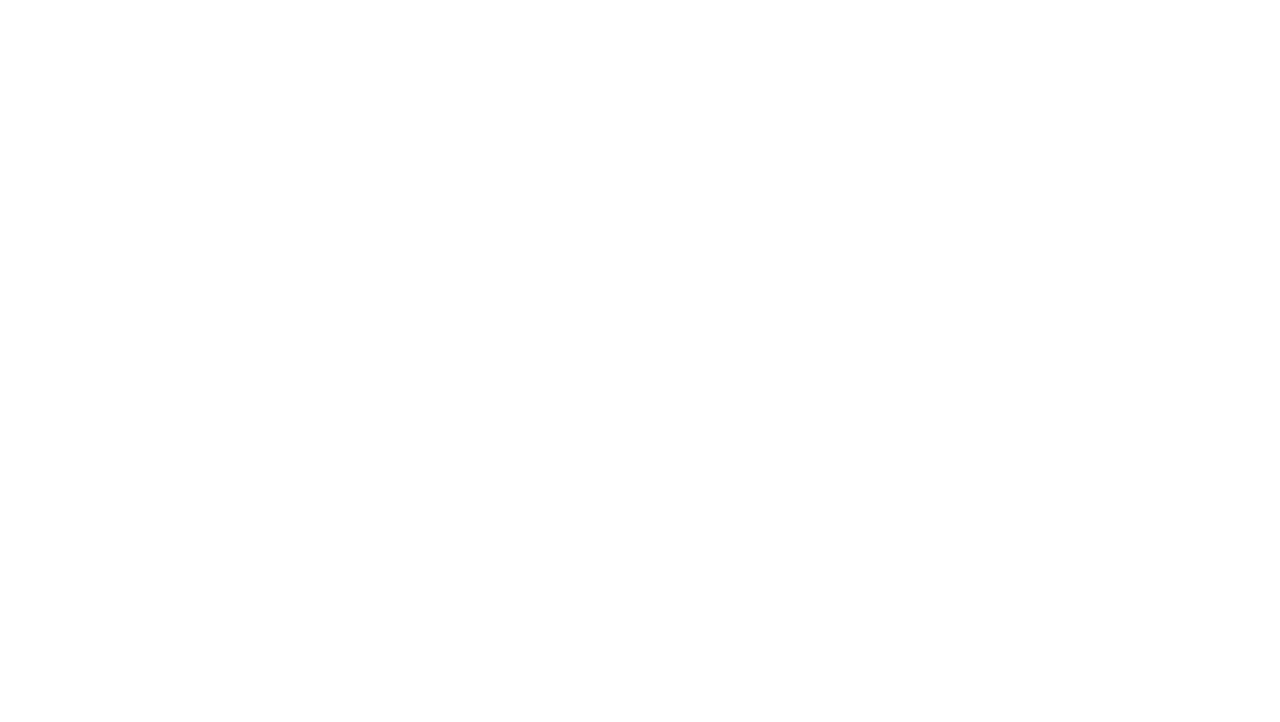
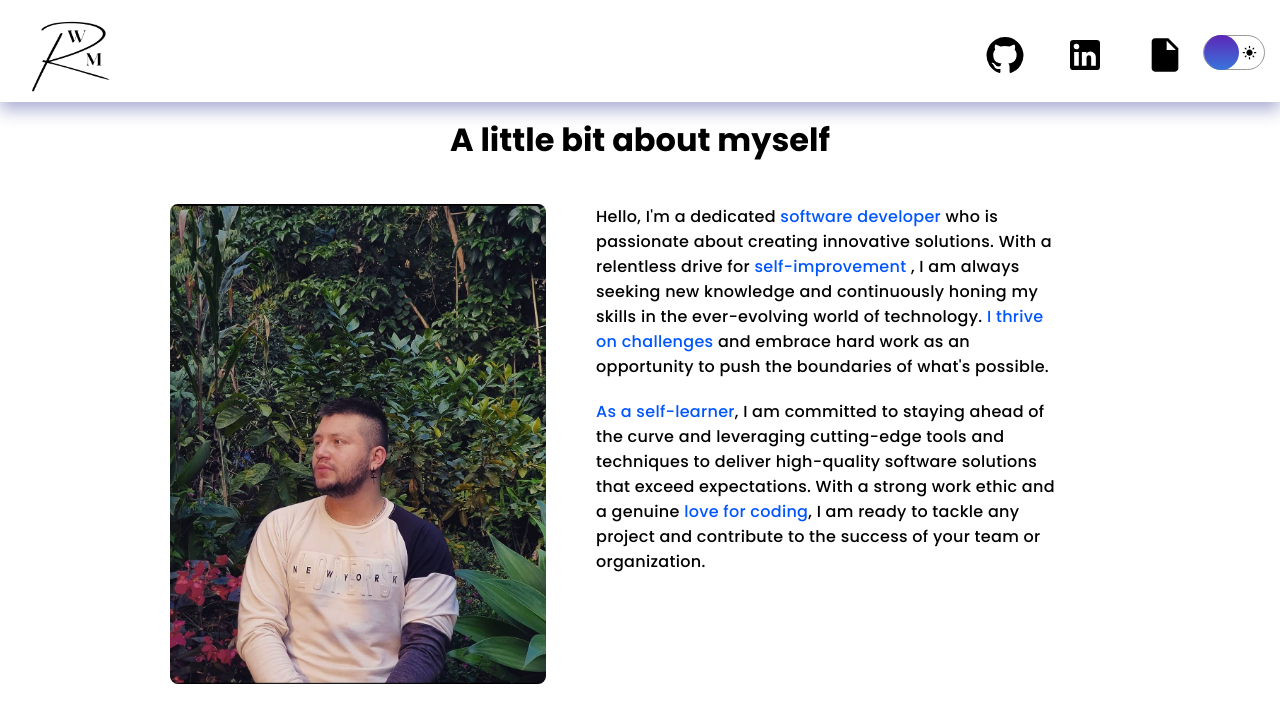
Before and after one commit to Wmurciarey9/wilson-dev-portfolio, a React (Create React App) app: page /about in a window 1280 px wide. Before the commit this address had no page. Shown: the top 722 px of the page. Built offline with nearby package versions, Linux system fonts and the light colour scheme.

Commit message:
Changed some of the styling for better performance

```diff
--- a/src/App.jsx
+++ b/src/App.jsx
@@ -1,6 +1,7 @@
 import { useContext } from "react";
 import { BrowserRouter, Route, Routes } from "react-router-dom";
 import { ThemeContext } from "./context";
+import { AboutPage } from "./pages/aboutPage/AboutPage";
 import Contact from "./pages/contact/Contact";
 import { Home } from "./pages/home/Home";
 
@@ -15,6 +16,7 @@ const App = () => {
           <Route exact path="/" element={<Home />} />
 
           <Route path="/contact" element={<Contact />} />
+          <Route path="/about" element={<AboutPage />} />
         </Routes>
       </BrowserRouter>
     </div>
--- a/src/components/about/About.jsx
+++ b/src/components/about/About.jsx
@@ -1,6 +1,36 @@
 import React from "react";
+import Me from "../images/BigMe.jpg";
 import "./about.scss";
 
 export const About = () => {
-  return <div>About</div>;
+  return (
+    <div className="about">
+      <h1>A little bit about myself</h1>
+
+      <div className="about-container">
+        <div className="left">
+          <img src={Me} alt="wilsonDev" />
+        </div>
+        <div className="right">
+          <p>
+            Hello, I'm a dedicated <span> software developer </span> who is
+            passionate about creating innovative solutions. With a relentless
+            drive for <span>self-improvement</span> , I am always seeking new
+            knowledge and continuously honing my skills in the ever-evolving
+            world of technology. <span> I thrive on challenges </span> and
+            embrace hard work as an opportunity to push the boundaries of what's
+            possible.
+          </p>
+          <p>
+            <span> As a self-learner</span>, I am committed to staying ahead of
+            the curve and leveraging cutting-edge tools and techniques to
+            deliver high-quality software solutions that exceed expectations.
+            With a strong work ethic and a genuine <span> love for coding</span>
+            , I am ready to tackle any project and contribute to the success of
+            your team or organization.
+          </p>
+        </div>
+      </div>
+    </div>
+  );
 };
--- a/src/components/about/about.scss
+++ b/src/components/about/about.scss
@@ -0,0 +1,43 @@
+.about {
+  display: flex;
+  align-items: center;
+  justify-content: center;
+  flex-direction: column;
+  height: 100vh;
+  margin: 0 170px;
+  gap: 40px;
+
+  .about-container {
+    display: flex;
+    width: 100%;
+    gap: 50px;
+
+    .left {
+      width: 40%;
+      height: 100%;
+
+      img {
+        height: 100%;
+        width: 100%;
+        object-fit: cover;
+        border-radius: 8px;
+      }
+    }
+
+    .right {
+      width: 50%;
+      display: flex;
+      flex-direction: column;
+      gap: 20px;
+      font-weight: 500;
+
+      p {
+        letter-spacing: 0.3px;
+      }
+
+      span {
+        color: #0055ff;
+      }
+    }
+  }
+}
--- a/src/components/intro/Intro.jsx
+++ b/src/components/intro/Intro.jsx
@@ -1,9 +1,25 @@
-import React from "react";
+import FiberManualRecordIcon from "@mui/icons-material/FiberManualRecord";
+import React, { useContext } from "react";
+import { Link } from "react-router-dom";
+import { ThemeContext } from "../../context";
+import Arrow from "../images/arrow.gif";
 import "./intro.scss";
-import { Link } from "react-router-dom";
-import Arrow from "../images/arrow.gif";
 
 export const Intro = () => {
+  const projectBtn = () => {
+    document
+      .querySelector("#project-section")
+      .scrollIntoView({ behavior: "smooth" });
+  };
+  // const skillsBtn = () => {
+  //   document
+  //     .querySelector("#skills-section")
+  //     .scrollIntoView({ behavior: "smooth" });
+  // };
+
+  const theme = useContext(ThemeContext);
+  const darkMode = theme.state.darkMode;
+
   return (
     <div className="intro">
       <h1>
@@ -16,9 +32,17 @@ export const Intro = () => {
         <p>Get my CV here!</p>
       </div>
       <div className="miniNavbar">
-        <span>Skills</span>
-        <span>Projects</span>
-        <span>About</span>
+        {/* <Link onClick={skillsBtn} to="/">
+          <span>Skills</span>
+        </Link>
+        <FiberManualRecordIcon className="icon" /> */}
+        <Link onClick={projectBtn} to="/">
+          <span style={{ color: darkMode && "#fff" }}>Projects</span>
+        </Link>
+        <FiberManualRecordIcon className="icon" />
+        <Link to={`/about`}>
+          <span style={{ color: darkMode && "#fff" }}>About</span>
+        </Link>
       </div>
       <div className="buttons">
         <Link to={`/contact`}>
--- a/src/components/navbar/Navbar.jsx
+++ b/src/components/navbar/Navbar.jsx
@@ -1,17 +1,17 @@
 import "./navbar.scss";
 
+import GitHubIcon from "@mui/icons-material/GitHub";
+import InsertDriveFileIcon from "@mui/icons-material/InsertDriveFile";
+import LinkedInIcon from "@mui/icons-material/LinkedIn";
+import React, { useContext, useState } from "react";
+import { ThemeContext } from "../../context";
 import Logo from "../../images/brandTransparent.png";
 import WhiteLogo from "../../images/whiteTransparent.png";
-import GitHubIcon from "@mui/icons-material/GitHub";
-import LinkedInIcon from "@mui/icons-material/LinkedIn";
-import InsertDriveFileIcon from "@mui/icons-material/InsertDriveFile";
-import React, { useContext, useState } from "react";
-import { ThemeContext } from "../../context";
 import WilsonDevCV from "./CVWilsonDev.pdf";
 
 import Tippy from "@tippyjs/react";
+import { Link } from "react-router-dom";
 import "tippy.js/dist/tippy.css"; // optional
-import { Link } from "react-router-dom";
 
 export const Navbar = () => {
   const [isScrolled, setIsScrolled] = useState(false);
@@ -28,7 +28,7 @@ export const Navbar = () => {
     <div
       className={isScrolled ? "navbar scrolled" : "navbar"}
       style={{
-        backgroundColor: darkMode ? "#303030" : "",
+        backgroundColor: darkMode ? "#141516" : "",
         color: darkMode && "whitesmoke",
       }}
     >
@@ -46,7 +46,11 @@ export const Navbar = () => {
         </div>
         <div className="right">
           <div className="iconItem">
-            <a href="https://github.com/Wmurciarey9" target="_blank">
+            <a
+              href="https://github.com/Wmurciarey9"
+              target="_blank"
+              rel="noreferrer"
+            >
               <Tippy content="GitHub">
                 <GitHubIcon
                   className="icon"
@@ -56,7 +60,11 @@ export const Navbar = () => {
             </a>
           </div>
           <div className="iconItem">
-            <a href="https://www.linkedin.com/in/wmurciarey" target="_blank">
+            <a
+              href="https://www.linkedin.com/in/wmurciarey"
+              target="_blank"
+              rel="noreferrer"
+            >
               <Tippy content="LinkedIn">
                 <LinkedInIcon
                   className="icon"
--- a/src/components/project/Project.jsx
+++ b/src/components/project/Project.jsx
@@ -9,10 +9,11 @@ export const Project = (props) => {
   return (
     <div
       className="project"
+      id="project-section"
       style={{
         backgroundImage:
           darkMode &&
-          'url("https://www.transparenttextures.com/patterns/diagmonds.png")',
+          'url("https://www.transparenttextures.com/patterns/inspiration-geometry.png")',
         backgroundColor: darkMode && "black",
       }}
     >
@@ -29,12 +30,12 @@ export const Project = (props) => {
 
         <div className="buttons">
           <button className="whiteBtn">
-            <a href={props.liveUrl} target="_blank">
+            <a href={props.liveUrl} target="_blank" rel="noreferrer">
               See Live
             </a>
           </button>
           <button>
-            <a href={props.gitHub} target="_blank">
+            <a href={props.gitHub} target="_blank" rel="noreferrer">
               Source Code
             </a>
           </button>
--- a/src/components/project/project.scss
+++ b/src/components/project/project.scss
@@ -4,7 +4,7 @@
 .project {
   display: flex;
   align-items: center;
-  height: 30vh;
+  height: auto;
   background-color: #ffffff;
   background-image: url("https://www.transparenttextures.com/patterns/mirrored-squares.png");
   margin: 50px 0;
@@ -19,7 +19,7 @@
     display: flex;
     flex-direction: column;
     align-items: center;
-    gap: 20px;
+    gap: 25px;
     justify-content: space-between;
     text-align: center;
 
@@ -101,20 +101,21 @@
 
       button {
         padding: 10px 20px;
-        background-image: linear-gradient(rgb(93, 38, 183), rgb(57, 117, 219));
+        background-image: linear-gradient(rgb(56, 56, 131), #0055ff);
+        font-weight: 500;
+        cursor: pointer;
+        font-size: 15px;
         color: white;
-        font-size: 15px;
-        font-weight: 500;
-        border: none;
-        cursor: pointer;
+        border-radius: 5px;
         box-shadow: 0 8px 22px 0 rgba(31, 38, 135, 0.37);
-        &:hover {
-          scale: 1.1;
-          transition: ease-in-out 0.3s;
-        }
+        transition: 0.25s ease;
+
         a {
           text-decoration: none;
           color: white;
+        }
+        &:hover {
+          scale: 1.1;
         }
 
         @include mobile {
--- a/src/components/skills/Skills.jsx
+++ b/src/components/skills/Skills.jsx
@@ -6,7 +6,7 @@ import "tippy.js/dist/tippy.css"; // optional
 
 export const Skills = () => {
   return (
-    <div className="skills">
+    <div className="skills" id="skills-section">
       <span>SKILLS</span>
       <div className="containerSkills">
         <div className="skill-item">
--- a/src/pages/home/Home.jsx
+++ b/src/pages/aboutPage/AboutPage.jsx
@@ -1,29 +1,21 @@
 import React, { useContext } from "react";
-import { Intro } from "../../components/intro/Intro";
+import { About } from "../../components/about/About";
 import { Navbar } from "../../components/navbar/Navbar";
-import { Projects } from "../../components/projects/Projects";
-import { Skills } from "../../components/skills/Skills";
+import { Toggle } from "../../components/toggle/Toggle";
 import { ThemeContext } from "../../context";
-import { Toggle } from "../../components/toggle/Toggle";
-import { Footer } from "../../components/footer/Footer";
-
-export const Home = () => {
+export const AboutPage = () => {
   const theme = useContext(ThemeContext);
   const darkMode = theme.state.darkMode;
-
   return (
     <div
       style={{
-        backgroundColor: darkMode ? "#303030" : "",
+        backgroundColor: darkMode ? "#141516" : "",
         color: darkMode && "white",
       }}
     >
       <Toggle />
       <Navbar />
-      <Intro />
-      <Skills />
-      <Projects />
-      <Footer />
+      <About />
     </div>
   );
 };
--- a/src/pages/contact/contact.scss
+++ b/src/pages/contact/contact.scss
@@ -102,11 +102,14 @@
 
       button {
         padding: 10px 25px;
-        background-image: linear-gradient(rgb(93, 38, 183), rgb(57, 117, 219));
+        background-image: linear-gradient(rgb(56, 56, 131), #0055ff);
+        font-weight: 500;
+        cursor: pointer;
+        font-size: 20px;
         color: white;
-        font-size: 15px;
-        font-weight: 500;
-        border: none;
+        border-radius: 5px;
+        box-shadow: 0 8px 22px 0 rgba(31, 38, 135, 0.37);
+        transition: 0.25s ease;
         cursor: pointer;
         &:hover {
           scale: 1.2;
```
Also changed, not shown: src/components/intro/intro.scss (+32 -33 lines), src/pages/contact/Contact.jsx (+18 -8 lines), src/images/cubes.png (added).
